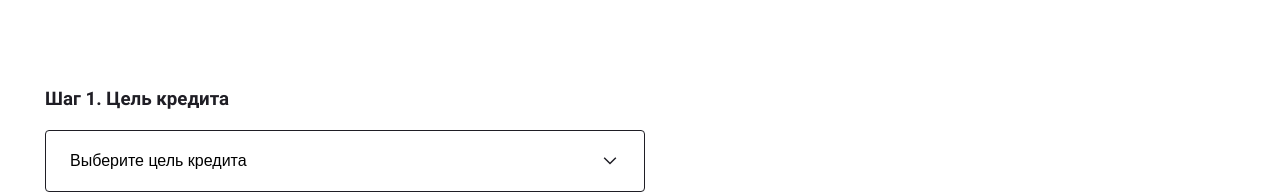
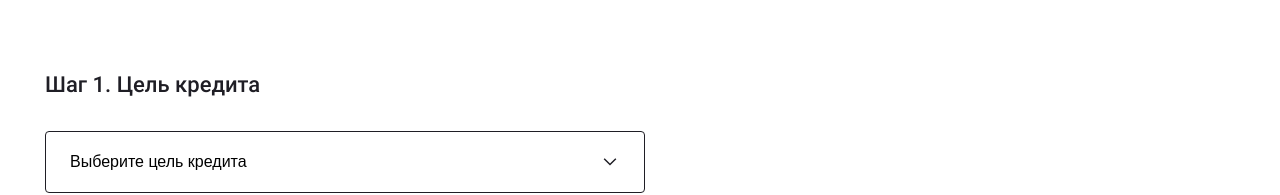
Before and after one commit to libertasia/erokhina_ligabank_v2, a React (Create React App) app: page / in a window 1280 px wide. Shown: the part 148-343 px from the top of the page. Built offline with nearby package versions, Linux system fonts and the light colour scheme.

Commit message:
Calculator First Step done

```diff
--- a/src/components/calculator/calculator.jsx
+++ b/src/components/calculator/calculator.jsx
@@ -48,7 +48,7 @@ const Calculator = () => {
       <h2 className="calculator__title">Кредитный калькулятор</h2>
       <form className="calculator__form" action="#" method="post">
         <div className="calculator__first-step">
-          <h3 className="calculator__first-step-title">Шаг 1. Цель кредита</h3>
+          <h3 className="calculator__step-title">Шаг 1. Цель кредита</h3>
           <div className="calculator__loan-purpose-wrapper">
             <button className={`calculator__loan-purpose-btn ${closeListBtnClassName}`} type="button" onClick={handleLoanPurposeBtnClick}>{loanSelectButtonText}</button>
             <ul className={`calculator__select-list ${hiddenSelectListClassName}`}>
@@ -58,11 +58,11 @@ const Calculator = () => {
           </div>
 
           <div className={`calculator__second-step ${hiddenSecondStepClassName}`}>
-            <h3 className="calculator__second-step-title">Шаг 2. Введите параметры кредита</h3>
+            <h3 className="calculator__step-title">Шаг 2. Введите параметры кредита</h3>
           </div>
 
           <div className={`calculator__third-step ${hiddenThirdStepClassName}`}>
-            <h3 className="calculator__third-step-title">Шаг 3. Оформление заявки</h3>
+            <h3 className="calculator__step-title calculator__step-title--third">Шаг 3. Оформление заявки</h3>
           </div>
         </div>
       </form>
--- a/src/scss/blocks/calculator.scss
+++ b/src/scss/blocks/calculator.scss
@@ -34,6 +34,24 @@
   flex-direction: column;
 }
 
+.calculator__step-title {
+  font-weight: 500;
+  font-size: 22px;
+  line-height: 1.4;
+  margin: 0;
+  margin-bottom: 30px;
+
+  @media (min-width: $tablet) and (max-width: $desktop-breakpoint) {
+    font-size: 18px;
+    margin-bottom: 25px;
+  }
+
+  @media (min-width: $mobile) and (max-width: $table-breakpoint) {
+    font-size: 16px;
+    margin-bottom: 20px;
+  }
+}
+
 .calculator__loan-purpose-wrapper {
   display: flex;
   flex-direction: column;
@@ -41,6 +59,16 @@
   min-height: 60px;
   border: 1px solid $basic-text-color;
   border-radius: 4px;
+
+  @media (min-width: $tablet) and (max-width: $desktop-breakpoint) {
+    min-width: 678px;
+    width: 100%;
+  }
+
+  @media (min-width: $mobile) and (max-width: $table-breakpoint) {
+    min-width: 290px;
+    width: 100%;
+  }
 }
 
 .calculator__loan-purpose-btn {
```
